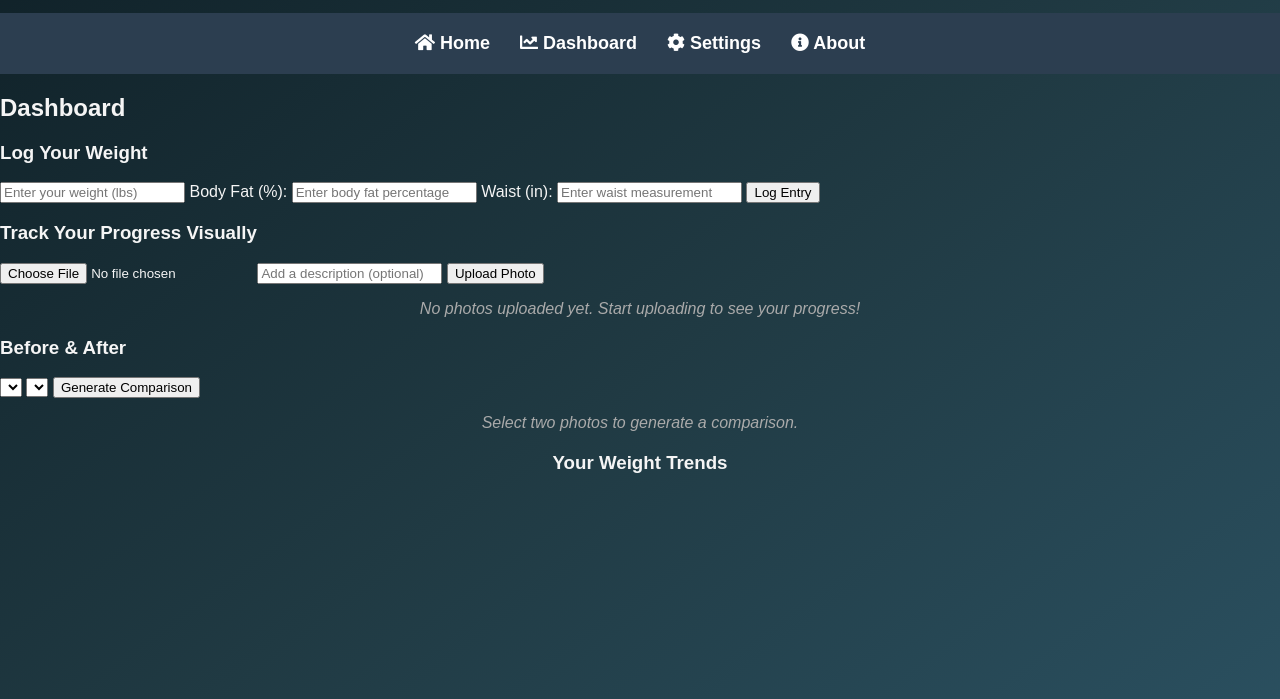
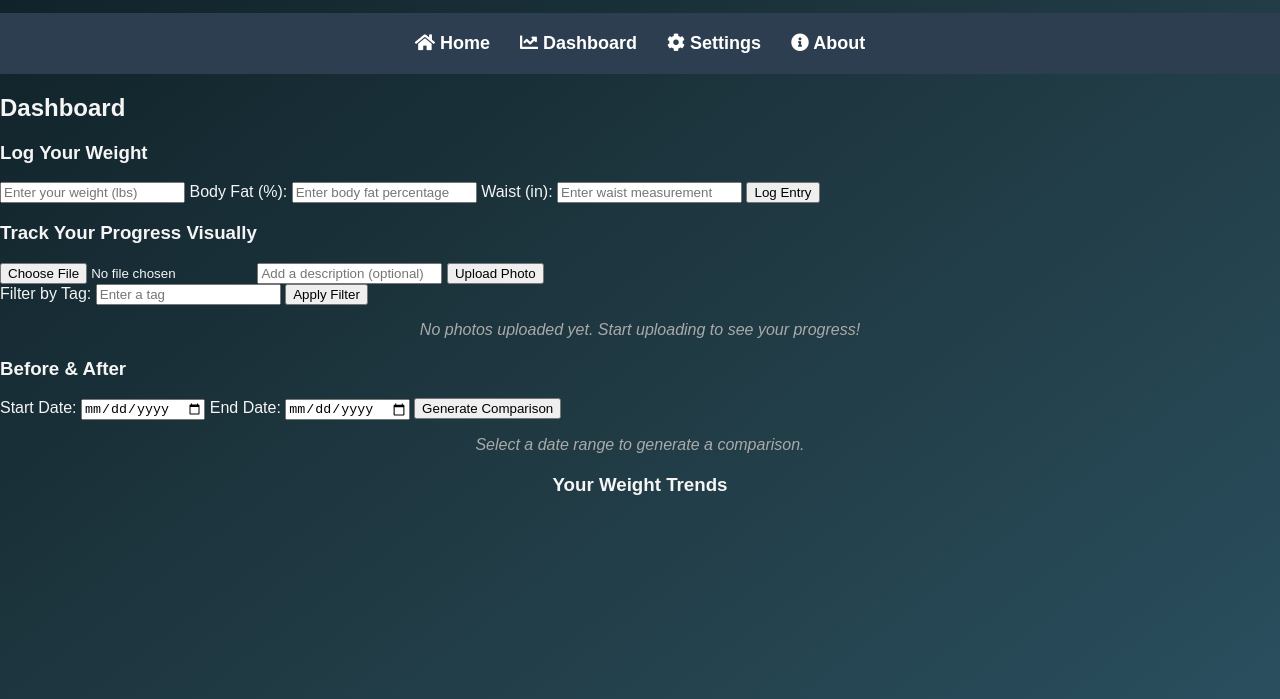
Before and after one commit to jrwservicecorp/fitjourney-tracker, a plain HTML site: page index.html in a window 1280 px wide. Both pictures are taken after a click on the link "Dashboard". Shown: the part 101-800 px from the top of the page. Drawn offline with nearby package versions, Linux system fonts and the light colour scheme.

Commit message:
Update index.html

```diff
--- a/index.html
+++ b/index.html
@@ -11,7 +11,7 @@
 <body>
   <header>
     <h1>FitJourney Tracker</h1>
-    <p>App Version: <span id="app-version">v2.53</span></p>
+    <p>App Version: <span id="app-version">v2.54</span></p>
   </header>
   <nav class="navbar" role="navigation" aria-label="Main Navigation">
     <a href="#" data-page="home" aria-label="Home"><i class="fas fa-home"></i> Home</a>
@@ -42,6 +42,11 @@
         <input type="file" id="photo-upload" accept="image/*">
         <input type="text" id="photo-description" placeholder="Add a description (optional)">
         <button id="upload-photo-btn">Upload Photo</button>
+        <div id="photo-filter">
+          <label for="filter-tags">Filter by Tag:</label>
+          <input type="text" id="filter-tags" placeholder="Enter a tag">
+          <button id="apply-filter-btn">Apply Filter</button>
+        </div>
         <div id="photo-gallery">
           <p class="placeholder">No photos uploaded yet. Start uploading to see your progress!</p>
         </div>
@@ -49,11 +54,13 @@
 
       <article id="compare-photos">
         <h3>Before & After</h3>
-        <select id="photo-select-before"></select>
-        <select id="photo-select-after"></select>
+        <label for="date-range-start">Start Date:</label>
+        <input type="date" id="date-range-start">
+        <label for="date-range-end">End Date:</label>
+        <input type="date" id="date-range-end">
         <button id="generate-comparison-btn">Generate Comparison</button>
         <div id="comparison-result">
-          <p class="placeholder">Select two photos to generate a comparison.</p>
+          <p class="placeholder">Select a date range to generate a comparison.</p>
         </div>
       </article>
 
```
